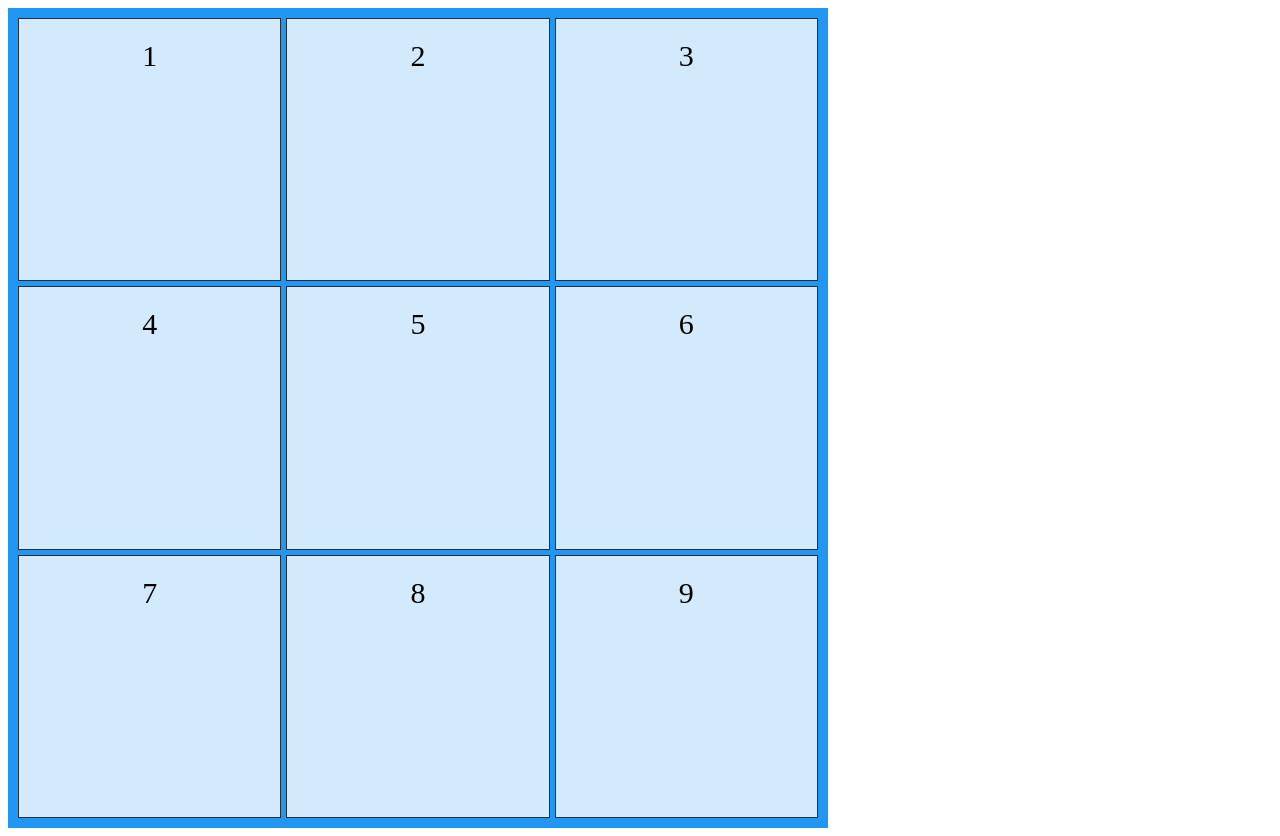
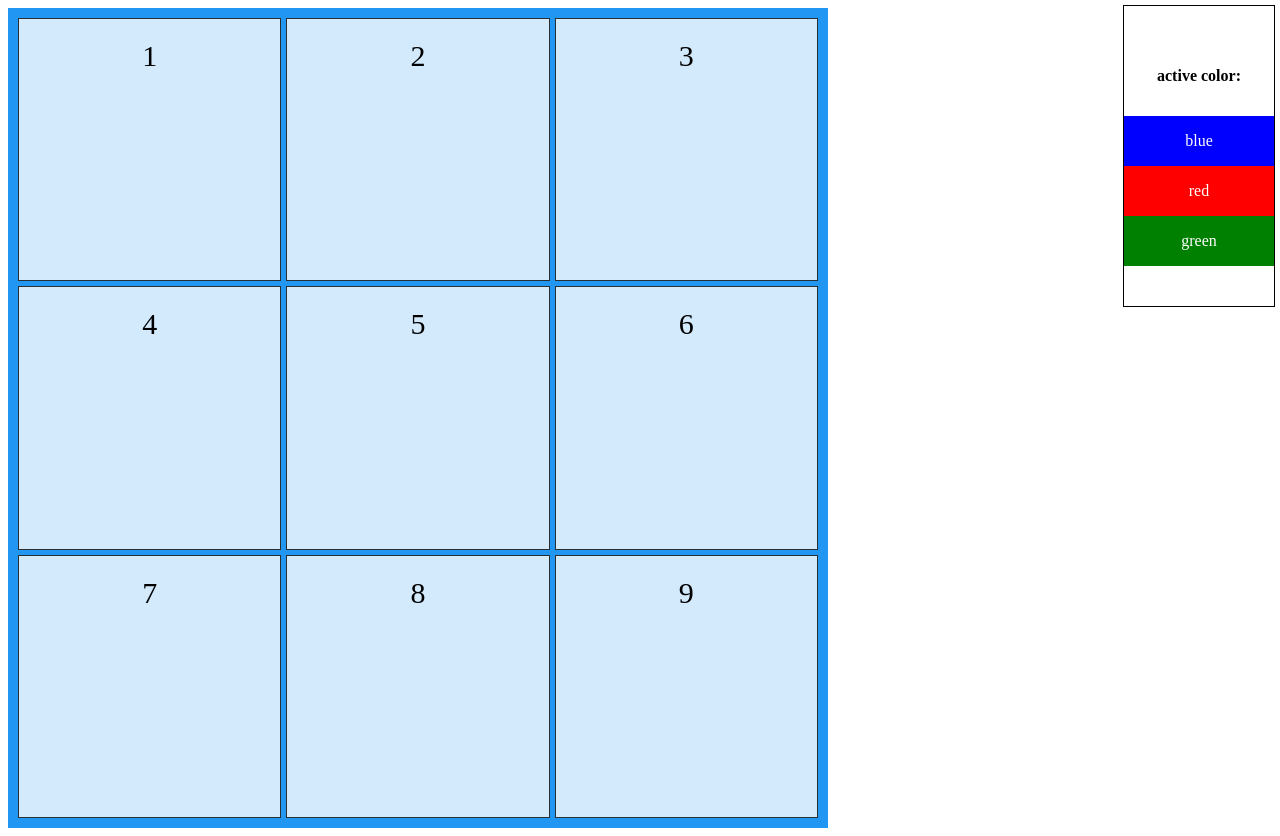
Before and after one commit to TheYonaz/colorPixel, a plain HTML site: page index.html in a window 1280 px wide. Drawn offline with Linux system fonts and the light colour scheme.

Commit message:
color picker

```diff
--- a/index.html
+++ b/index.html
@@ -19,6 +19,17 @@
       <div class="grid-item">8</div>
       <div class="grid-item">9</div>
     </div>
+    <div id="color-manager">
+      <div>
+        <h4>active color:</h4>
+        <h4 id="active-color"></h4>
+      </div>
+      <div id="color-picker" style="color: white">
+        <div class="color" style="background-color: blue">blue</div>
+        <div class="color" style="background-color: red">red</div>
+        <div class="color" style="background-color: green">green</div>
+      </div>
+    </div>
     <script src="script.js"></script>
   </body>
 </html>
--- a/script.js
+++ b/script.js
@@ -1,5 +1,17 @@
-console.log(5);
+let colors = document.getElementsByClassName("color");
 
-let i = 8;
-i = 9;
-console.log(i);
+for (let i of colors) {
+  i.addEventListener("click", (e) => {
+    setActiveColor(e.target.textContent);
+  });
+}
+
+let activeColorPaint = "";
+
+function setActiveColor(color) {
+  console.log(color);
+  let activeColor = document.getElementById("active-color");
+  activeColor.innerText = color;
+  activeColor.style = `color: ${color}`;
+  activeColorPaint = color;
+}
--- a/style.css
+++ b/style.css
@@ -16,3 +16,26 @@
   font-size: 30px;
   text-align: center;
 }
+
+#color-manager {
+  display: flex;
+  flex-direction: column;
+  justify-content: center;
+  align-items: center;
+  position: fixed;
+  right: 5px;
+  top: 5px;
+  height: 300px;
+  width: 150px;
+  gap: 10px;
+  border: 1px solid black;
+}
+
+#color-picker div {
+  width: 150px;
+  height: 50px;
+  display: flex;
+  justify-content: center;
+  align-items: center;
+  cursor: pointer;
+}
```
